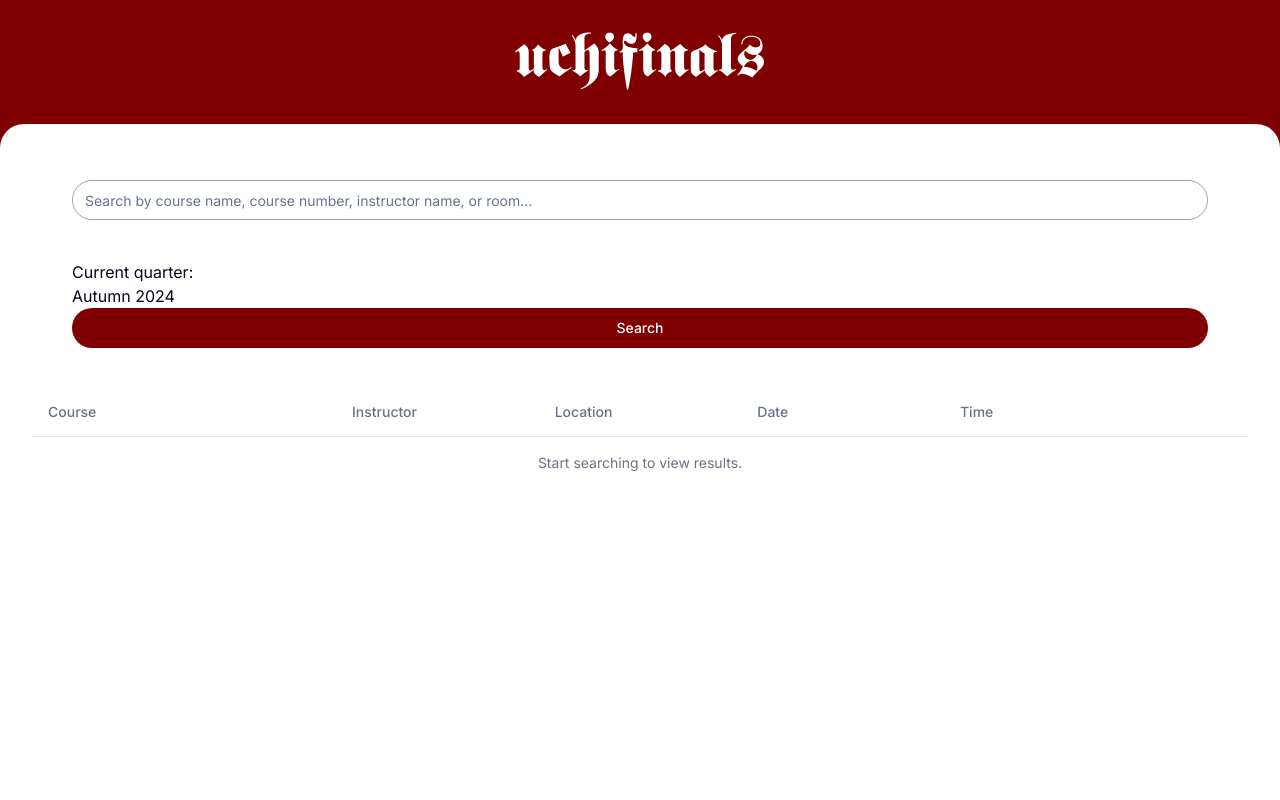
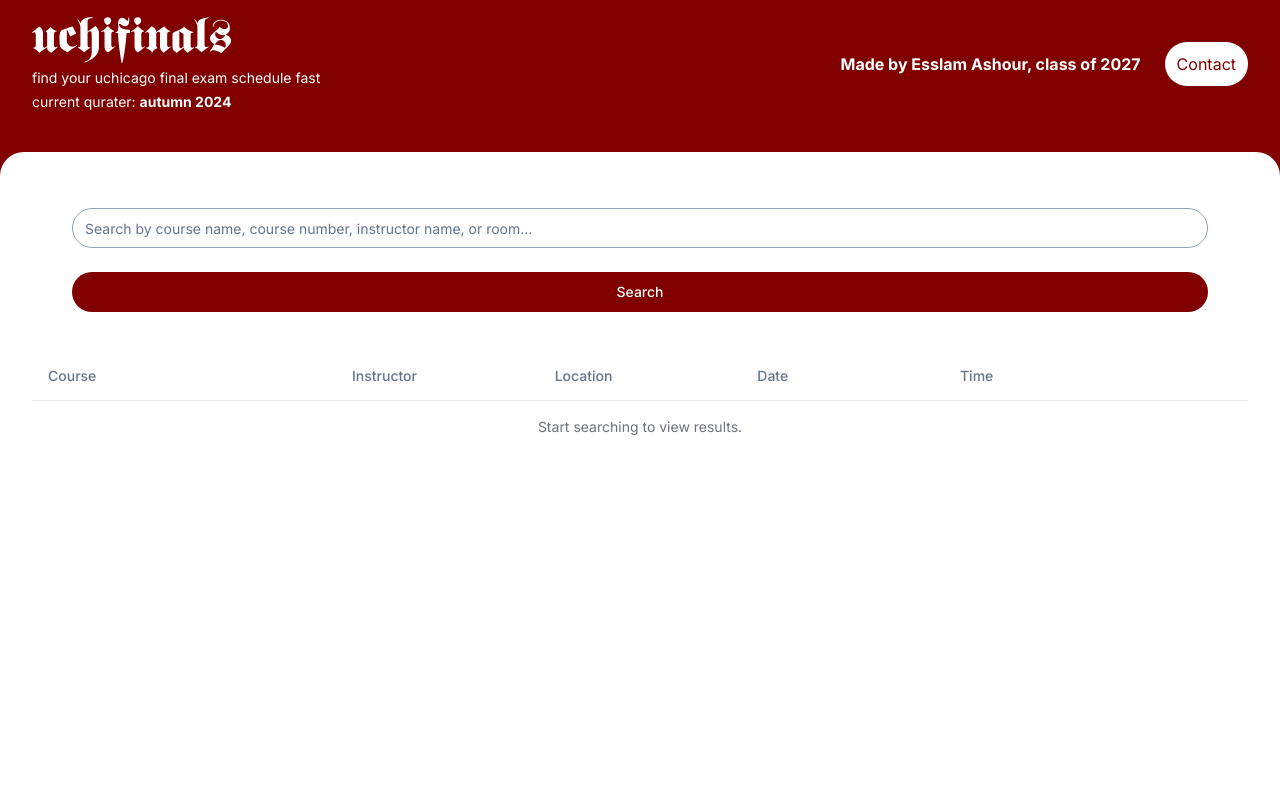
Before and after one commit to esslam-ashour/uchifinals, a Next.js app: page / in a window 1280 px wide. Shown: the top 800 px of the page. Built offline with nearby package versions, Linux system fonts and the light colour scheme.

Commit message:
Add short description, current quarter indicator, and contact info to NavBar

```diff
--- a/components/NavBar.tsx
+++ b/components/NavBar.tsx
@@ -7,14 +7,34 @@
 
 export default function NavBar() {
   return (
-    <Link href="/">
-      <header className="text-white">
-        <div className="container mx-auto flex md:flex-row items-center justify-center">
-          <div className={`${fettefraktur.className} text-4xl md:text-5xl lg:text-6xl mt-6 md:my-8 lg:mb-2`}>
-            uchifinals
+    <header className="text-white py-4">
+      <div className="container mx-auto flex items-center justify-between">
+        <Link href="/">
+          <div className="flex flex-col">
+            <h1 className={`${fettefraktur.className} text-4xl md:text-5xl`}>
+              uchifinals
+            </h1>
+            <p className="text-sm md:text-sm mt-1">
+              find your uchicago final exam schedule fast
+            </p>
+            <p className="text-xs md:text-sm mt-1">
+              current qurater: <span className="font-bold">autumn 2024</span>
+            </p>
           </div>
-        </div>
-      </header>
-    </Link>
-  )
+        </Link>
+        <nav>
+          <ul className="flex gap-6 text-sm md:text-base font-bold">
+            <li>
+              Made by Esslam Ashour, class of 2027
+            </li>
+            <li>
+              <a href="mailto:esslamashour@uchicago.edu" className="text-[#800000] bg-white p-3 rounded-3xl font-normal hover:underline">
+                Contact
+              </a>
+            </li>
+          </ul>
+        </nav>
+      </div>
+    </header>
+  );
 }
--- a/components/SearchForm.tsx
+++ b/components/SearchForm.tsx
@@ -16,7 +16,7 @@
   };
 
   return (
-    <div className="sticky top-0 z-10 container my-6 py-4 px-4 md:px-10 bg-white">
+    <div className="container my-6 py-4 px-4 md:px-10 bg-white">
       <form className="grid grid-rows-2 md:grid-cols-4 lg:grid-cols-6 gap-4" onSubmit={handleSubmit}>
         <div className="row-span-2 mb-6 md:col-span-4 lg:col-span-6">
           <Input
@@ -28,7 +28,6 @@
             className="w-full"
           />
         </div>
-        <span>Current quarter: Autumn 2024</span>
       </form>
 
       <div className="flex justify-center">
```
